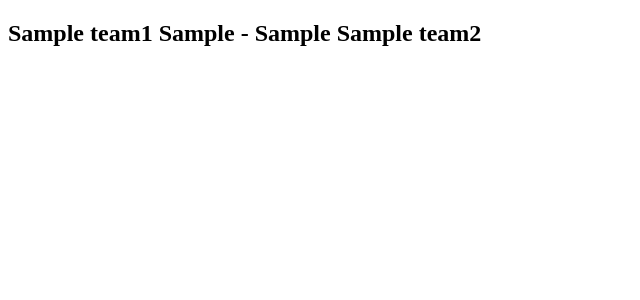
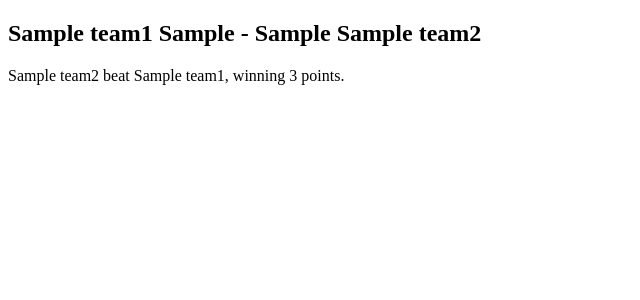
Before and after one commit to defibuildereth/w5_sports_league_project, a Flask app: template templates/games/show.html in a window 1280 px wide. Shown: the part 80-380 px from the top of the page, without its empty margins (0-640 px from the left). Run offline with Flask 2, Linux system fonts and the light colour scheme; the template is opened without the code that fills it: most values are stand-ins (such as "Sample title", 1, 10 or a date in 2020).

Commit message:
added points info to single game page

```diff
--- a/templates/games/show.html
+++ b/templates/games/show.html
@@ -4,5 +4,20 @@
 
 <h2>{{game.team1.name}} {{game.team1_goals}} - {{game.team2_goals}} {{game.team2.name}}</h2>
 
+{% if game.team1_goals == game.team2_goals %}
+
+{{game.team1.name}} drew with {{game.team2.name}}, each getting 1 point.
+
+{% elif game.team1_goals > game.team2_goals %}
+
+{{game.team1.name}} beat {{game.team2.name}}, winning 3 points.
+
+{% else %}
+
+{{game.team2.name}} beat {{game.team1.name}}, winning 3 points.
+
+
+{% endif %}
+
 
 {% endblock %}
--- a/templates/index.html
+++ b/templates/index.html
@@ -2,7 +2,7 @@
 
 {% block content %}
 
-<h1>This is going to be the league</h1>
+<h1>MeGa sUpEr LeAgUe</h1>
 
 <table>
     <tr>
```
